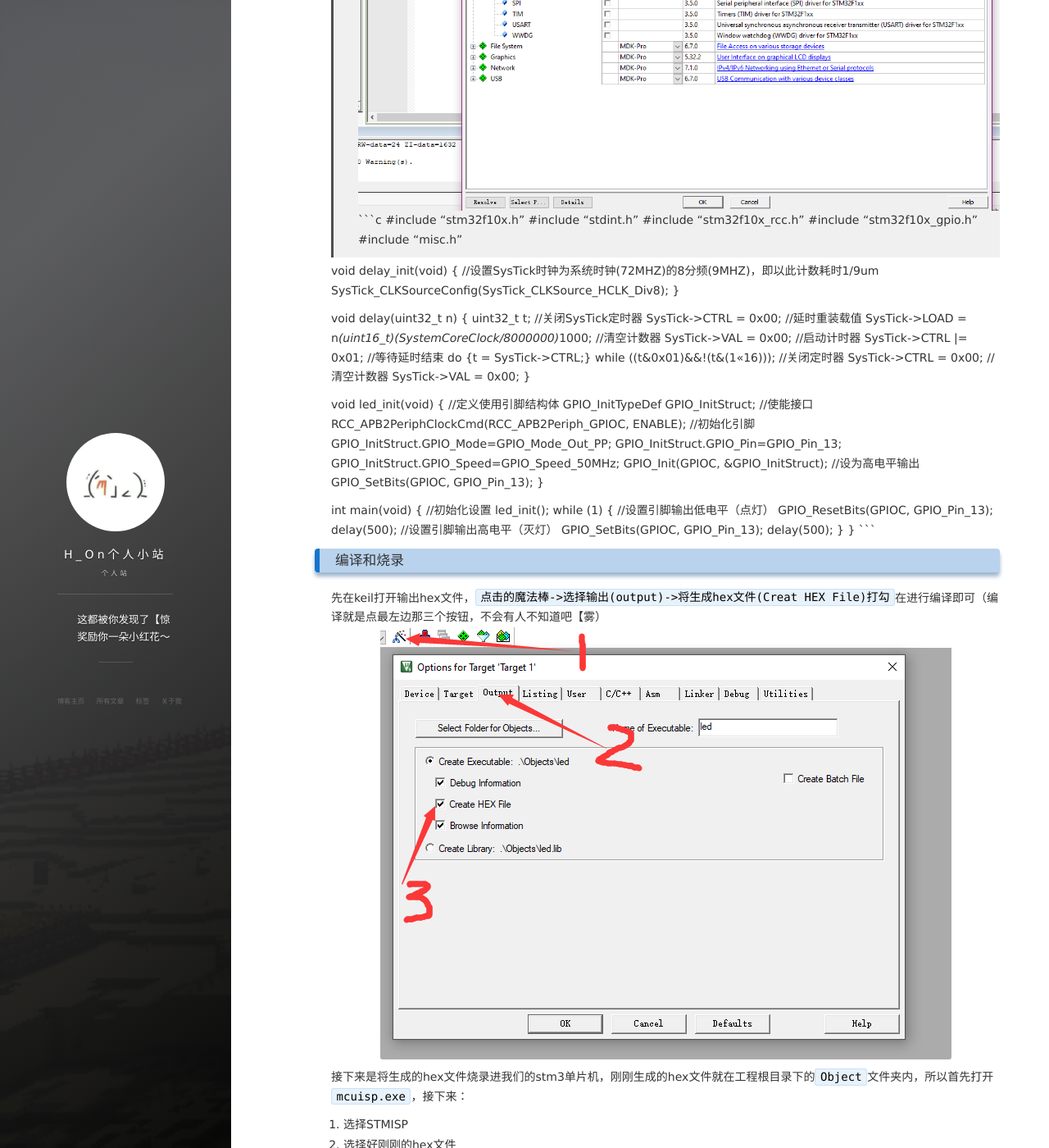
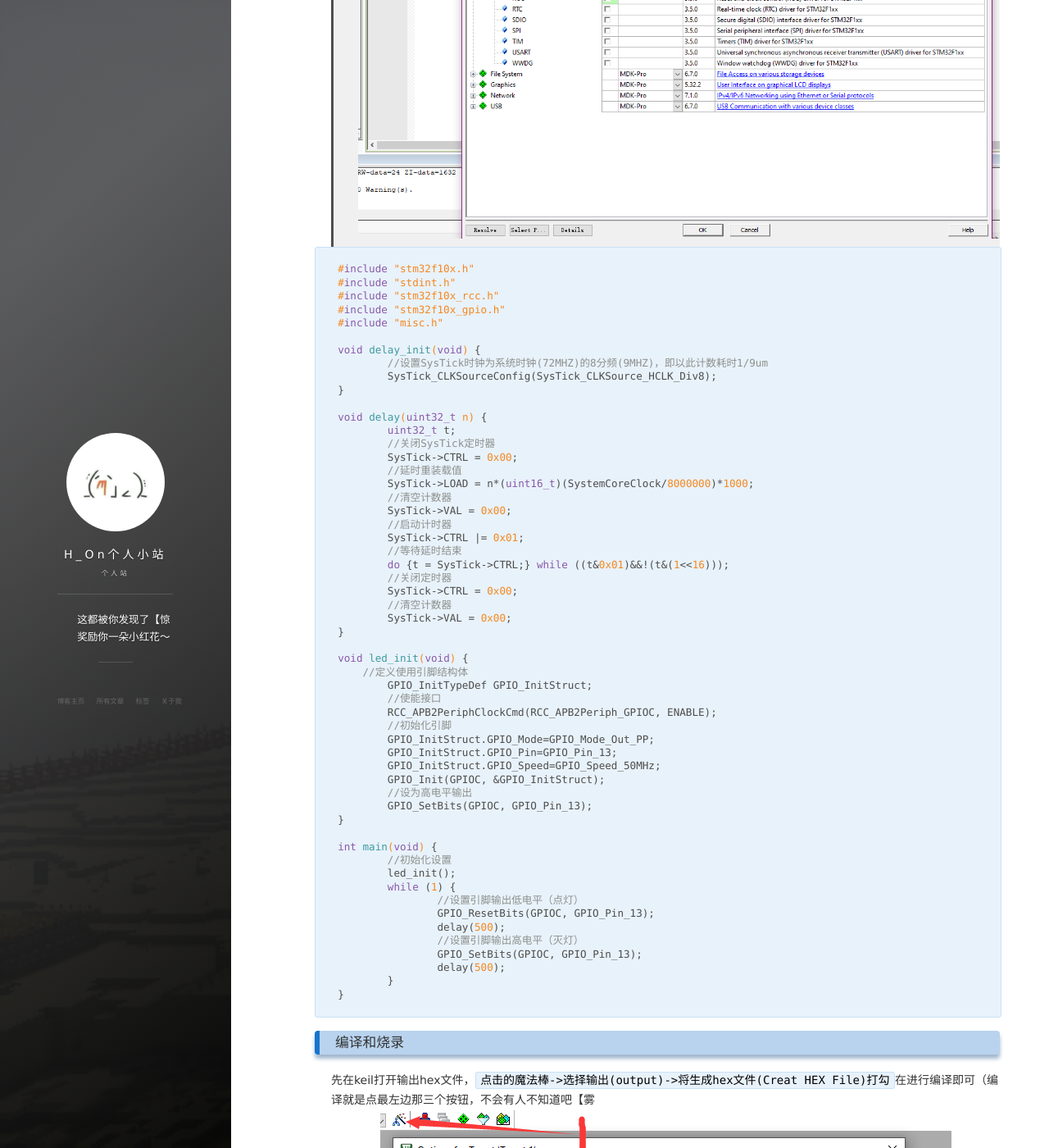
Before and after one commit to Hybrogen/Hybrogen.github.io, a Jekyll site: the page built from _posts/2020-09-11-STM32Development.md, in a window 1280 px wide and 1400 px high, scrolled down 6279 px. Shown: the whole window at 82% size. Built offline with Jekyll 4.4.1, drawn with Linux system fonts in a browser that asks for light colours; nearby versions of some CDN libraries; comment, search, counter and statistics services are not loaded; some of the changed text lies outside the part shown.

Commit message:
修改一些小的显示错误

````diff
--- a/_posts/2020-09-11-STM32Development.md
+++ b/_posts/2020-09-11-STM32Development.md
@@ -18,6 +18,7 @@ tag: 单片机
 ### 硬件连接
 从51时代就开始用的`usb转ttl`工具很好用，在STM32上应该用3.3V只此区别<br>
 上面有5个引脚，分别是
+
 |3.3v|5v|TXD|RXD|GND|
 |:-:|:-:|:-:|:-:|:-:|
 
@@ -56,6 +57,7 @@ tag: 单片机
 ### 编写一个闪烁小灯的程序
 让最小系统板上的测试灯 `PC13` 闪烁<br>
 > 这里先说一下，由于操作io口输出需要添加`gpio库`所以我们要新添加一个库文件，选中之后ok即可<br>![gpio库](/images/20200911/add-gpio.png)
+
 ```c
 #include "stm32f10x.h"
 #include "stdint.h"
@@ -115,7 +117,7 @@ int main(void) {
 ```
 
 ### 编译和烧录
-先在keil打开输出hex文件，`点击的魔法棒->选择输出(output)->将生成hex文件(Creat HEX File)打勾`在进行编译即可（编译就是点最左边那三个按钮，不会有人不知道吧【雾）<br>
+先在keil打开输出hex文件，`点击的魔法棒->选择输出(output)->将生成hex文件(Creat HEX File)打勾`在进行编译即可（编译就是点最左边那三个按钮，不会有人不知道吧【雾<br>
 ![生成hex文件](/images/20200911/debug.png)
 
 接下来是将生成的hex文件烧录进我们的stm3单片机，刚刚生成的hex文件就在工程根目录下的`Object`文件夹内，所以首先打开`mcuisp.exe`，接下来：
````
